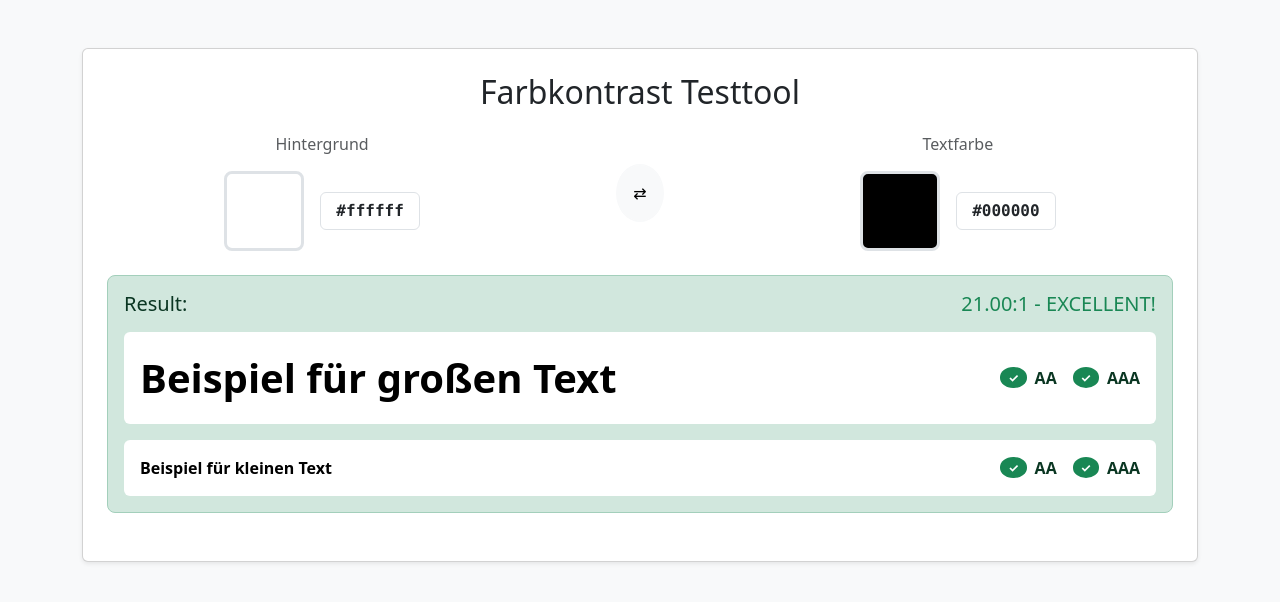
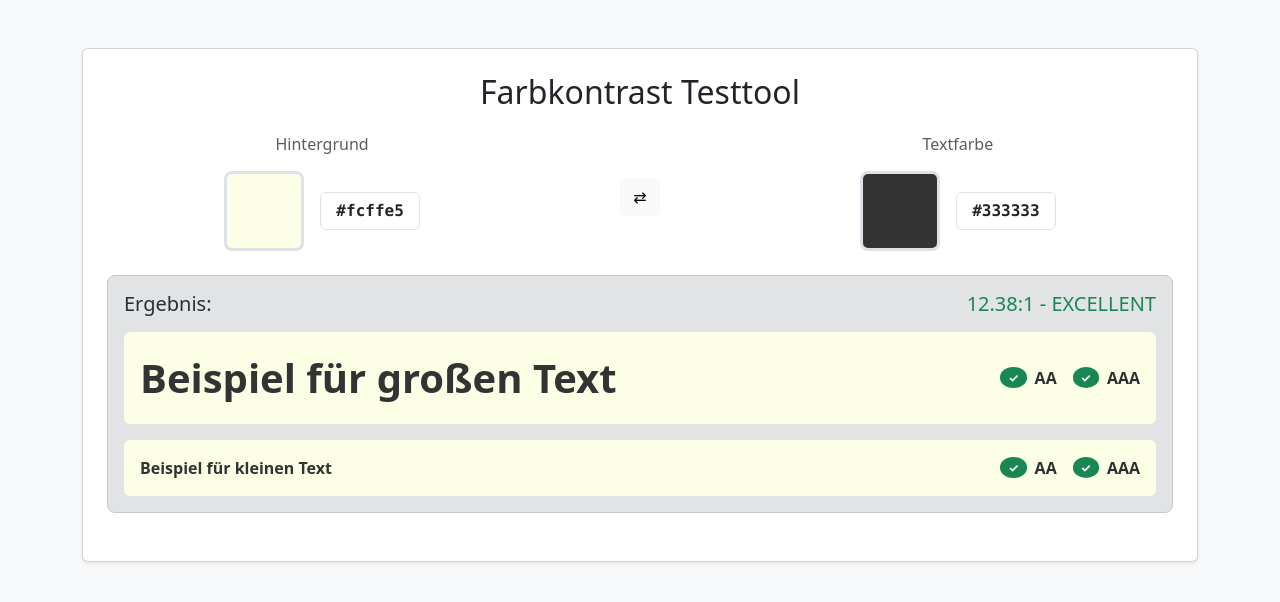
Before and after one commit to shaack/accessibility-contrast-calculator, a website with bundled scripts: page index.html in a window 1280 px wide. Built offline with nearby package versions, Linux system fonts and the light colour scheme; files whose address does not match are found by name.

Commit message:
Added `bootstrap-icons` and `cm-web-modules` dependencies, updated UI with minor style adjustments and improved localization.

```diff
--- a/index.html
+++ b/index.html
@@ -8,7 +8,7 @@
 </head>
 <body class="bg-light">
   <div class="container py-5">
-    <contrast-checker bg="#ffffff" fg="#000000"></contrast-checker>
+    <contrast-checker bg="#fcffe5" fg="#333333"></contrast-checker>
   </div>
 
   <script src="node_modules/bootstrap/dist/js/bootstrap.bundle.min.js"></script>
--- a/package.json
+++ b/package.json
@@ -27,6 +27,8 @@
     "teevi": "^2.2.4"
   },
   "dependencies": {
-    "bootstrap": "^5.3.8"
+    "bootstrap": "^5.3.8",
+    "bootstrap-icons": "^1.13.1",
+    "cm-web-modules": "^2.4.4"
   }
 }
--- a/src/ColorUtils.js
+++ b/src/ColorUtils.js
@@ -64,7 +64,7 @@ export class ColorUtils {
      * @returns {string} Status description
      */
     static getContrastStatus(ratio) {
-        if (ratio >= 7) return 'EXCELLENT!'
+        if (ratio >= 7) return 'EXCELLENT'
         else if (ratio >= 4.5) return 'GOOD'
         else if (ratio >= 3) return 'POOR'
         else return 'FAIL'
--- a/src/ContrastCheckerElement.js
+++ b/src/ContrastCheckerElement.js
@@ -6,13 +6,13 @@ import {ColorUtils} from './ColorUtils.js'
 
 export class ContrastChecker extends HTMLElement {
 
-    static get observedAttributes() {
-        return ['bg', 'fg']
-    }
-
     constructor() {
         super()
         this._initialized = false
+    }
+
+    static get observedAttributes() {
+        return ['bg', 'fg']
     }
 
     connectedCallback() {
@@ -39,7 +39,7 @@ export class ContrastChecker extends HTMLElement {
               </div>
             </div>
             <div class="col-md-2 text-center">
-              <button class="btn btn-light rounded-circle p-3 btn-swap" title="Swap colors" aria-label="Swap colors">⇄</button>
+              <button class="btn btn-light btn-swap mt-3 mb-2" title="Swap colors" aria-label="Swap colors">⇄</button>
             </div>
             <div class="col-md-5">
               <div class="text-center">
@@ -53,9 +53,9 @@ export class ContrastChecker extends HTMLElement {
             </div>
           </div>
 
-          <div class="alert alert-success rounded-3 mb-4" role="status" aria-live="polite">
+          <div class="alert alert-secondary rounded-3 mb-4" role="status" aria-live="polite">
             <div class="d-flex justify-content-between align-items-center mb-3">
-              <h5 class="mb-0">Result:</h5>
+              <h5 class="mb-0">Ergebnis:</h5>
               <h5 class="mb-0 text-success contrast-ratio">–</h5>
             </div>
 
```
Also changed, not shown: 1 other file.
